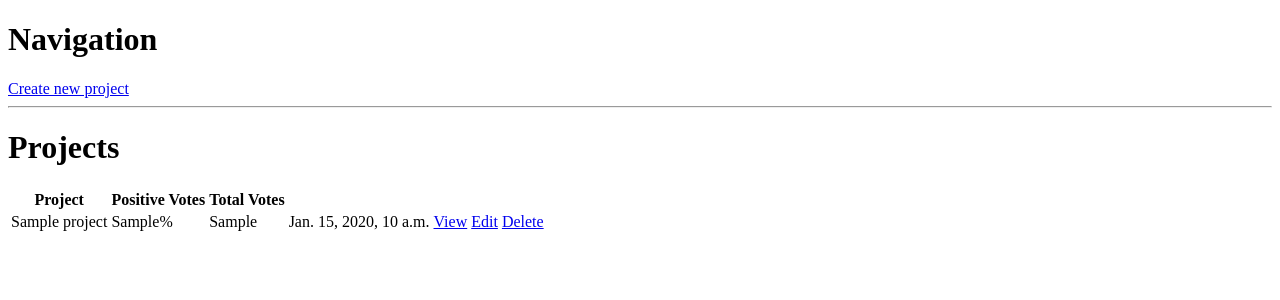
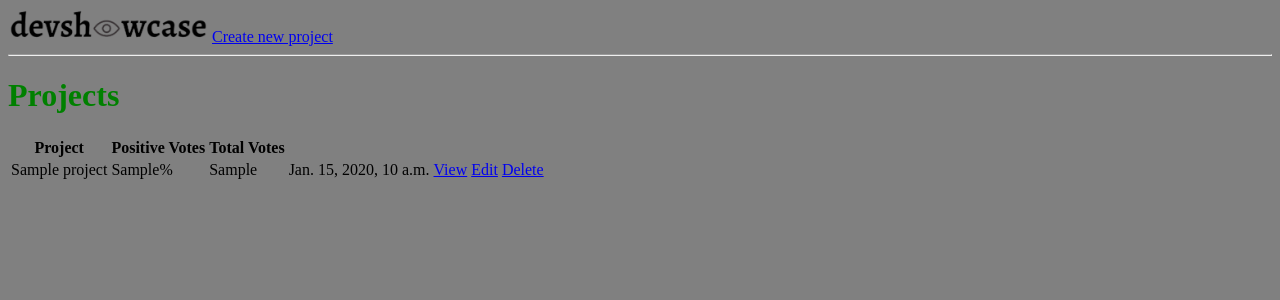
Before and after one commit to uttamshr10/devshowcase, a Django app: template template/application/projects.html in a window 1280 px wide. Shown: the top 300 px of the page. Run offline with Django 4.2, Linux system fonts and the light colour scheme; the template is opened without the code that fills it: most values are stand-ins (such as "Sample title", 1, 10 or a date in 2020).

Commit message:
static files are configured and logo added

```diff
--- a/devshowcase/settings.py
+++ b/devshowcase/settings.py
@@ -125,6 +125,10 @@ USE_TZ = True
 
 STATIC_URL = 'static/'
 
+STATICFILES_DIRS = [
+    os.path.join(BASE_DIR, 'static')
+]
+
 # Default primary key field type
 # https://docs.djangoproject.com/en/4.1/ref/settings/#default-auto-field
 
--- /dev/null
+++ b/static/styles/main.css
@@ -0,0 +1,11 @@
+h1 {
+    color: green;
+}
+
+p{
+    color: red;
+}
+
+body {
+    background: grey;
+}
--- a/template/application/main.html
+++ b/template/application/main.html
@@ -1,9 +1,11 @@
 <!DOCTYPE html>
+{% load static %}
 <html lang="en">
 <head>
     <meta charset="UTF-8">
     <meta http-equiv="X-UA-Compatible" content="IE=edge">
     <meta name="viewport" content="width=device-width, initial-scale=1.0">
+    <link rel="stylesheet" href="{% static 'styles/main.css' %}">
     <title>Dev Showcase</title>
 </head>
 <body>
--- a/template/application/navbar.html
+++ b/template/application/navbar.html
@@ -1,3 +1,6 @@
-<h1>Navigation</h1>
+{% load static %}
+
+<img style="width: 200px;" src="{% static 'images/logo.png' %}" alt="logo">
+
 <a href="{% url 'create' %}">Create new project</a>
 <hr>
```
Also changed, not shown: static/images/logo.png (added).
